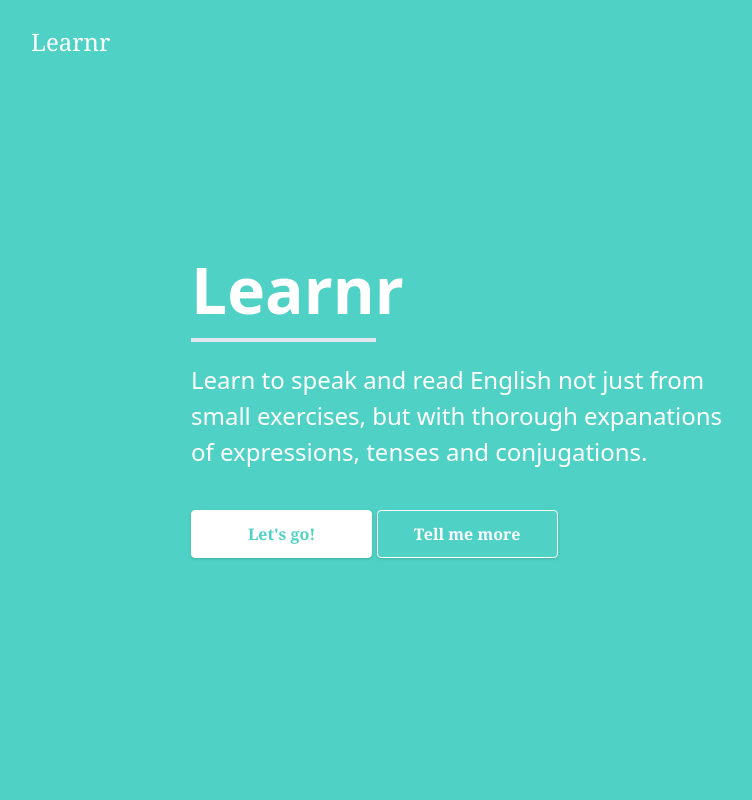
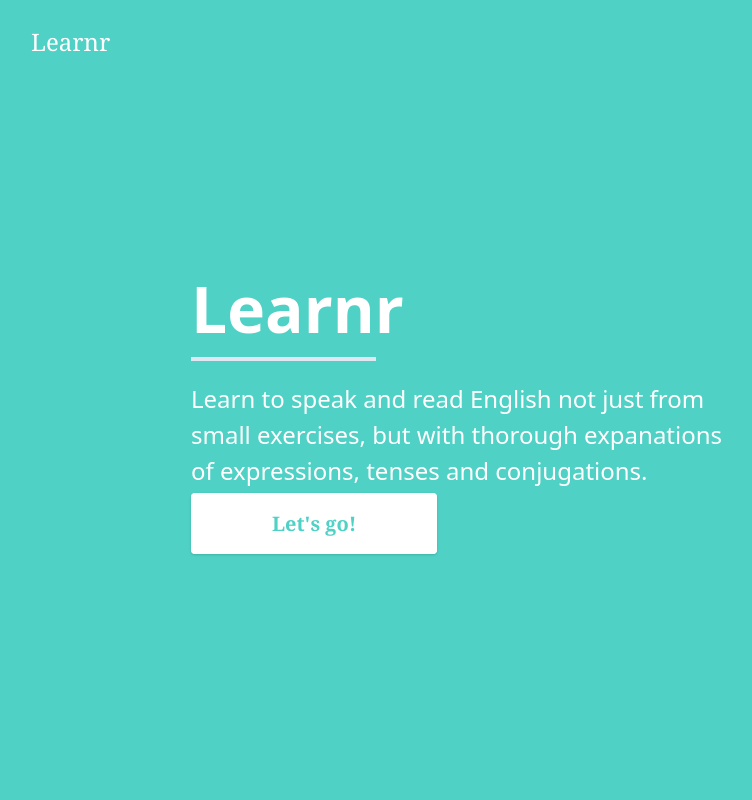
Before and after one commit to decyphr-net/learnr, a Django app: page / in a window 1280 px wide. Shown: the whole page, without its empty margins (1-753 px from the left). Run offline with Django 3.2, Linux system fonts and the light colour scheme; style sheets or scripts are compiled from the project's sources.

Commit message:
Update link on homepage

```diff
--- a/marketing/templates/index.html
+++ b/marketing/templates/index.html
@@ -1,22 +1,19 @@
-{% extends 'base.html' %}{% block content %}
+{% extends 'base.html' %}{% load static %}{% block content %}
 <section class="bg-teal-400 h-screen w-screen flex">
   <div class="my-auto pl-6 md:pl-48 w-5/5 md:w-3/5 lg:w-2/5 flex-1">
     <h1 class="text-6xl font-extrabold font-sans text-white">Learnr</h1>
     <hr class="w-3/5 md:w-2/6 font-extrabold h-0 border-2" />
-    <p class="mt-5 text-2xl font-sans text-white">
+    <p class="my-5 text-2xl font-sans text-white">
       Learn to speak and read English not just from small exercises, but with
       thorough expanations of expressions, tenses and conjugations.
     </p>
-    <button
-      class="mt-10 h-12 w-1/3 shadow bg-white hover:bg-teal-400 text-teal-400 font-semibold hover:text-white py-2 px-4 border border-white hover:border-white rounded"
+
+    <a
+      href="{% if user.is_authenticated %}/course{% else %}/accounts/register{% endif %}"
+      class="h-12 text-xl shadow bg-white hover:bg-blue-400 text-teal-400 font-semibold hover:text-white py-4 px-20 border border-white hover:border-white rounded mr-5 hover:cursor-pointer"
     >
       Let's go!
-    </button>
-    <button
-      class="mt-10 h-12 w-1/3 shadow bg-transparent hover:bg-white text-white font-semibold hover:text-teal-400 py-2 px-4 border border-white hover:border-white rounded"
-    >
-      Tell me more
-    </button>
+    </a>
   </div>
   <div class="my-auto w-5/5 md:w-2/5 lg:w-2/5 flex-1"></div>
 </section>
```
